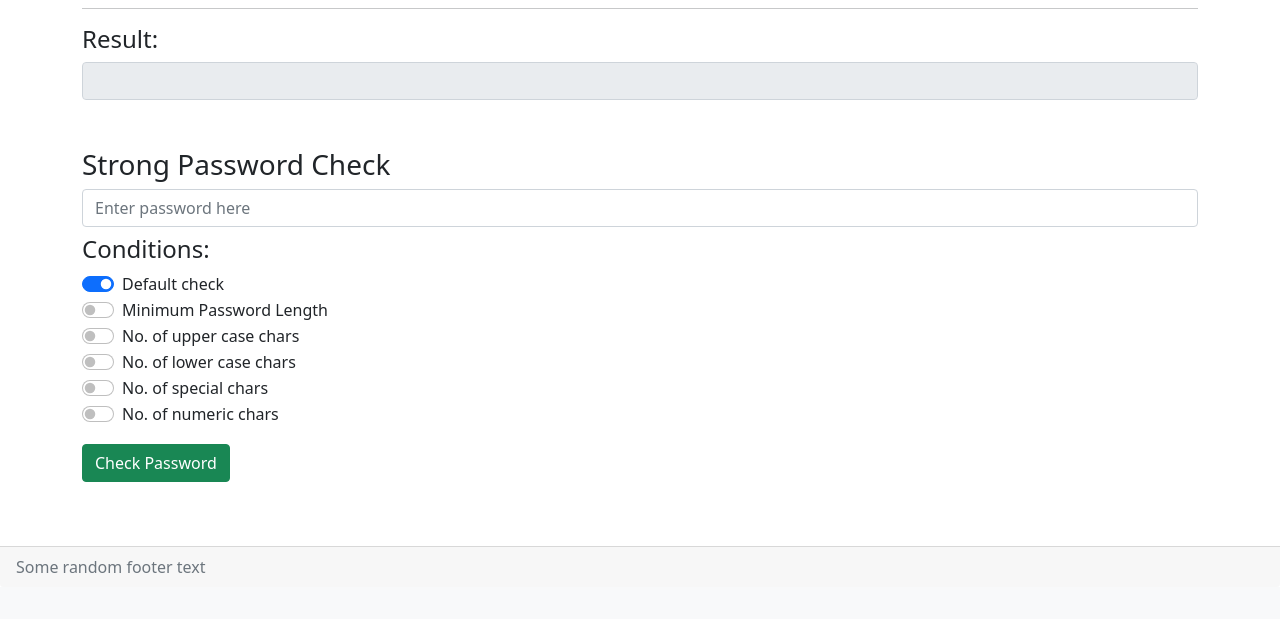
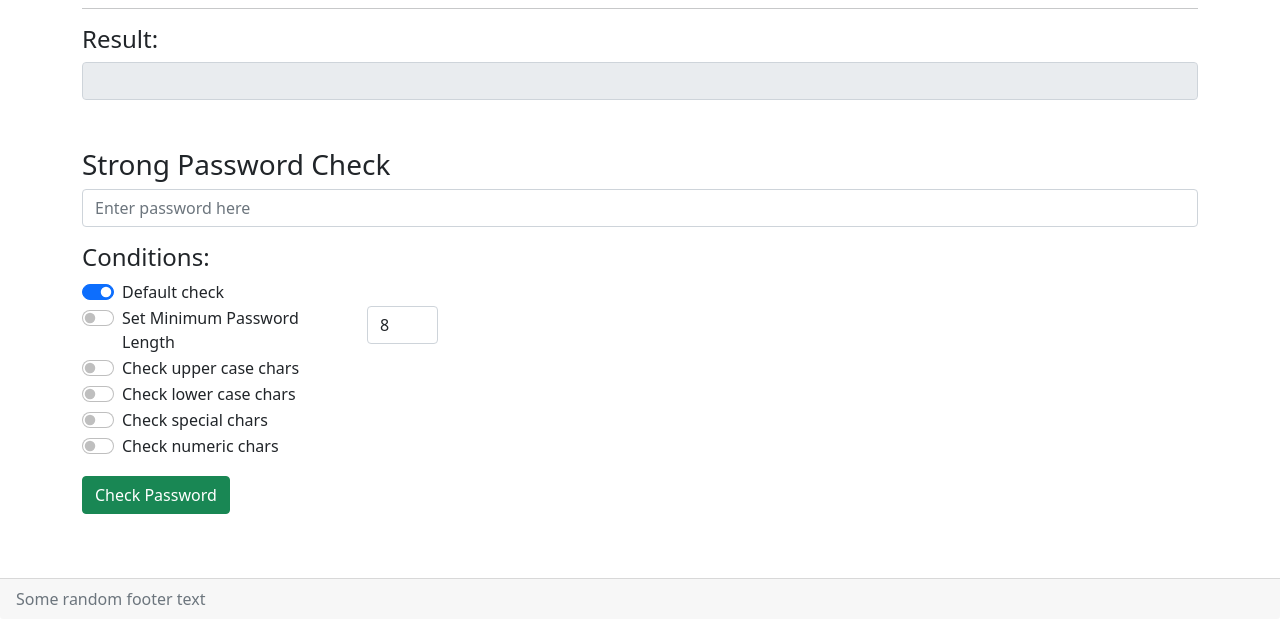
Before and after one commit to advanced-bencoding/handysite, a Django app: page /regexchecker/ in a window 1280 px wide. Shown: the part 702-1321 px from the top of the page. Before the commit the page ends 1275 px from the top, so only its background shows below. Run offline with Django 3.2, Linux system fonts and the light colour scheme.

Commit message:
strong password checker logic implemented

```diff
--- a/regexchecker/static/regexchecker/regex.js
+++ b/regexchecker/static/regexchecker/regex.js
@@ -7,6 +7,8 @@ const ipCheck = document.getElementById("ip-submit");
 const ipResult = document.getElementById("ip-result");
 const pass = document.getElementById("password");
 const checkPass = document.getElementById("password-submit");
+const form = document.getElementById("passcheckboi");
+const passLength = document.getElementById("pass-length");
 
 const def = document.getElementById("check-default");
 def.checked = true;
@@ -45,6 +47,20 @@ ipCheck.addEventListener("click", () => {
   ipResult.value = regex.test(myIP);
 });
 
+//Default validation stuff
+let passlen = 8;
+let upperlen = 0;
+let lowerlen = 0;
+let speciallen = 0;
+let numericlen = 0;
+let defregex = /(?=.*[a-z]{1,})(?=.*[A-Z]{1,})(?=.*[0-9]{1,})(?=.*[$&+,:;=?@#|'<>.*()%!]{1,})[a-zA-Z0-9$&+,:;=?@#|'<>.-^*()%!]{8,}/;
+//let newRegex = `(?=.*[a-z]{${lowerlen},})(?=.*[A-Z]{${upperlen},})(?=.*[0-9]{${numericlen},})(?=.*[$&+,:;=?@#|'<>.*()%!]{${speciallen},})[a-zA-Z0-9$&+,:;=?@#|'<>.-^*()%!]{${passlen},}`;
+let newRegexObj;
+
+function generateRegex(newRegex){
+  newRegexObj = new RegExp(newRegex);
+}
+
 def.addEventListener("click", () => {
   if (def.checked) {
     length.checked = false;
@@ -52,6 +68,11 @@ def.addEventListener("click", () => {
     lower.checked = false;
     special.checked = false;
     numeric.checked = false;
+    passlen = 8;
+    upperlen = 0;
+    lowerlen = 0;
+    speciallen = 0;
+    numericlen = 0;
   }
 });
 
@@ -61,18 +82,42 @@ length.addEventListener("click", () => {
 
 upper.addEventListener("click", () => {
   defstatus();
+  if(upper.checked){
+    upperlen = 1;
+  }
+  else{
+    upperlen = 0;
+  }
 });
 
 lower.addEventListener("click", () => {
   defstatus();
+  if(lower.checked){
+    lowerlen = 1;
+  }
+  else{
+    lowerlen = 0;
+  }
 });
 
 special.addEventListener("click", () => {
   defstatus();
+  if(special.checked){
+    speciallen = 1;
+  }
+  else{
+    speciallen = 0;
+  }
 });
 
 numeric.addEventListener("click", () => {
   defstatus();
+  if(numeric.checked){
+    numericlen = 1;
+  }
+  else{
+    numericlen = 0;
+  }
 });
 
 const defstatus = () => {
@@ -82,6 +127,14 @@ const defstatus = () => {
 };
 
 checkPass.addEventListener("click", ()=>{
+  if(length.checked){
+    passlen = passLength.value;
+  }
+  else{
+    passlen = 8;
+  }
+  let newRegex = `(?=.*[a-z]{${lowerlen},})(?=.*[A-Z]{${upperlen},})(?=.*[0-9]{${numericlen},})(?=.*[$&+,:;=?@#|'<>.*()%!]{${speciallen},})[a-zA-Z0-9$&+,:;=?@#|'<>.-^*()%!]{${passlen},}`;
+  generateRegex(newRegex);
+  let str = pass.value;
+  alert(newRegexObj.test(str));
 })
-
-pass.setCustomValidity("hello");
--- a/regexchecker/templates/regexchecker/regex.html
+++ b/regexchecker/templates/regexchecker/regex.html
@@ -32,31 +32,40 @@
 
 <div class="my-5">
     <h3>Strong Password Check</h3>
-    <input type="password" id="password" class="form-control my-2" placeholder="Enter password here">
+    <form id="passcheckboi">
+        <input type="text" id="password" class="form-control my-2" placeholder="Enter password here" min="3" pattern="[A-Z]">
+    </form>
     <h4>Conditions:</h4>
     <div class="form-check form-switch">
         <input class="form-check-input" type="checkbox" id="check-default">
         <label class="form-check-label" for="flexSwitchCheckDefault">Default check</label>
     </div>
-    <div class="form-check form-switch">
-        <input class="form-check-input" type="checkbox" id="check-length">
-        <label class="form-check-label" for="flexSwitchCheckDefault">Minimum Password Length</label>
+    <div class="row">
+        <div class="col-3">
+            <div class="form-check form-switch">
+                <input class="form-check-input" type="checkbox" id="check-length">
+                <label class="form-check-label" for="flexSwitchCheckDefault">Set Minimum Password Length</label>
+            </div>
+        </div>
+        <div class="col-1">
+            <input id="pass-length" type="number" class="form-control" value="8">
+        </div>
     </div>
     <div class="form-check form-switch">
         <input class="form-check-input" type="checkbox" id="check-upper">
-        <label class="form-check-label" for="flexSwitchCheckDefault">No. of upper case chars</label>
+        <label class="form-check-label" for="flexSwitchCheckDefault">Check upper case chars</label>
     </div>
     <div class="form-check form-switch">
         <input class="form-check-input" type="checkbox" id="check-lower">
-        <label class="form-check-label" for="flexSwitchCheckDefault">No. of lower case chars</label>
+        <label class="form-check-label" for="flexSwitchCheckDefault">Check lower case chars</label>
     </div>
     <div class="form-check form-switch">
         <input class="form-check-input" type="checkbox" id="check-special">
-        <label class="form-check-label" for="flexSwitchCheckDefault">No. of special chars</label>
+        <label class="form-check-label" for="flexSwitchCheckDefault">Check special chars</label>
     </div>
     <div class="form-check form-switch">
         <input class="form-check-input" type="checkbox" id="check-numeric">
-        <label class="form-check-label" for="flexSwitchCheckDefault">No. of numeric chars</label>
+        <label class="form-check-label" for="flexSwitchCheckDefault">Check numeric chars</label>
     </div>
     <button id="password-submit" class="btn btn-success my-3">Check Password</button>
 </div>
```
